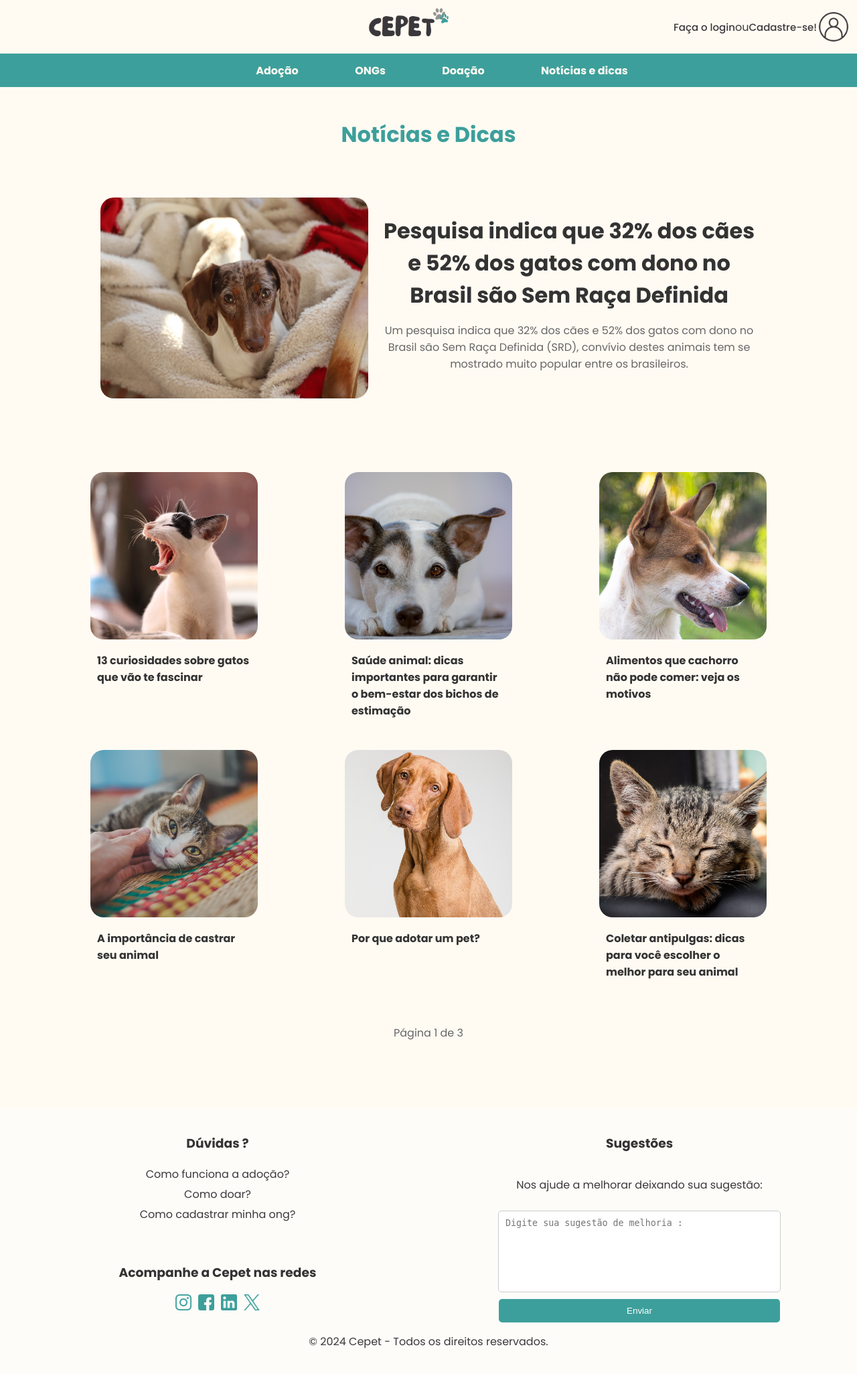
After one commit to beladeiasilva/CEPET, a PHP site: page /conexao/paginas/Noticias.php in a window 1280 px wide. The commit adds this page. Shown: the whole page at 67% size. Run offline with PHP 8.4, Linux system fonts and the light colour scheme.

Commit message:
14 out 1

```diff
--- /dev/null
+++ b/paginas/Noticias.php
@@ -0,0 +1,143 @@
+<?php
+session_start();
+
+// Verifica se o usuário está logado
+if (!isset($_SESSION['email']) || !isset($_SESSION['senha'])) {
+    $logado = false;
+} else {
+    $logado = true;
+    $usuario = $_SESSION['usuario'];  // Nome do usuário
+}
+?>
+
+<!DOCTYPE html>
+<html lang="pt-br">
+<head>
+    <meta charset="UTF-8">
+    <link rel="stylesheet" type="text/css" href="css/estilonoticia.css">
+    <link rel="stylesheet" type="text/css" href="/conexao/paginas/css/padrao.css">
+    <meta name="viewport" content="width=device-width, initial-scale=1.0">
+    <title>Noticias</title>
+    <link rel="icon" href="img/logos/icon.ico">
+</head>
+<body>
+
+    <header>
+        <div class="logoimg">
+            <a href="/conexao/paginas/inicial.php"><img src="img/logos/cepet-preto.png" alt="Logo Cepet"></a>
+        </div>
+        <div class="headerlogin">
+            <?php if ($logado): ?>
+                <span class="user-name">Olá, <?php echo $usuario; ?> !</span>
+
+                    <a class="link_sair" href="/conexao/configuracao/sair.php">
+                        <button class="link_sairbt">Sair</button>
+                    </a>
+
+            <?php else: ?>
+                <a href="login.php">Faça o login </a>
+                <p> ou </p>
+                <a href="/conexao/forms_cd/cadastrousuario.php">Cadastre-se!</a>
+
+        </div>
+        <img class="pessoa" src="img/icones variados/perfil.png" alt="Ícone de perfil">
+        <?php endif; ?>
+    </header>
+
+    <nav>
+    <ul class="barra-navegacao">
+        <li><a href="/conexao/paginas/adocao.php">Adoção</a></li>
+        <li><a href="/conexao/paginas/ONGs.php">ONGs</a></li>
+        <li><a href="/conexao/paginas/doacao.php">Doação</a></li>
+        <li><a href="/conexao/paginas/Noticias.php">Notícias e dicas</a></li>
+    </ul>
+    </nav>
+
+<section class="noticias-section">
+        <div class="container">
+            <h1>Notícias e Dicas</h1>
+
+        <div class="noticia-destaque">
+                <img src="img/animais/dog (1).jpg" alt="Cachorro com dono no Brasil">
+                <div class="destaque-content">
+                    <h2>Pesquisa indica que 32% dos cães e 52% dos gatos com dono no Brasil são Sem Raça Definida</h2>
+                    <p>Um pesquisa indica que 32% dos cães e 52% dos gatos com dono no Brasil são Sem Raça Definida (SRD), convívio destes animais tem se mostrado muito popular entre os brasileiros.</p>
+                </div>
+        </div>
+
+    <div class="noticias-grid">
+        <a href="link-da-noticia-1">
+            <div class="noticia-item">
+                <img src="img/animais/cat (2).jpg" alt="Curiosidades sobre gatos">
+                <h3>13 curiosidades sobre gatos que vão te fascinar</h3>
+            </div>
+        </a>
+        <a href="link-da-noticia-2">
+            <div class="noticia-item">
+                <img src="img/animais/dog (3).jpg" alt="Saúde Animal">
+                <h3>Saúde animal: dicas importantes para garantir o bem-estar dos bichos de estimação</h3>
+            </div>
+        </a>
+        <a href="link-da-noticia-3">
+            <div class="noticia-item">
+                <img src="img/animais/dog (4).jpg" alt="Alimentos que cachorro não pode comer">
+                <h3>Alimentos que cachorro não pode comer: veja os motivos</h3>
+            </div>
+        </a>
+        <a href="link-da-noticia-4">
+            <div class="noticia-item">
+                <img src="img/animais/cat (5).jpg" alt="Castrar seu animal">
+                <h3>A importância de castrar seu animal</h3>
+            </div>
+        </a>
+        <a href="link-da-noticia-5">
+            <div class="noticia-item">
+                <img src="img/animais/dog (6).jpg" alt="Adotar um pet">
+                <h3>Por que adotar um pet?</h3>
+            </div>
+        </a>
+        <a href="link-da-noticia-6">
+            <div class="noticia-item">
+                <img src="img/animais/cat (7).jpg" alt="Coletar antipulgas">
+                <h3>Coletar antipulgas: dicas para você escolher o melhor para seu animal</h3>
+            </div>
+        </a>
+    </div>
+
+
+            <div class="pagination">
+                <span>Página 1 de 3</span>
+            </div>
+        </div>
+    </section>
+
+    <footer>
+        <div class="footer-content">
+            <div class="faq-section">
+                <h3>Dúvidas ?</h3>
+                <ul>
+                    <li>Como funciona a adoção?</li>
+                    <li>Como doar?</li>
+                    <li>Como cadastrar minha ong?</li>
+                </ul>
+                <br>
+                <h3>Acompanhe a Cepet nas redes</h3>
+                <div class="social-links">
+                    <a href="#"><img src="/conexao/paginas/img/redes sociais/instagram.png" alt="Instagram"></a>
+                    <a href="#"><img src="/conexao/paginas/img/redes sociais/facebook.png" alt="Facebook"></a>
+                    <a href="#"><img src="/conexao/paginas/img/redes sociais/linkedin.png" alt="LinkedIn"></a>
+                    <a href="#"><img src="/conexao/paginas/img/redes sociais/twitter.png" alt="Twitter"></a>
+                </div>
+            </div>
+            <div class="suggestion-section">
+                <h3>Sugestões</h3>
+                <p>Nos ajude a melhorar deixando sua sugestão:</p>
+                <textarea placeholder="Digite sua sugestão de melhoria :"></textarea>
+                <button>Enviar</button>
+            </div>
+
+        </div>
+        <p>© 2024 Cepet - Todos os direitos reservados.</p>
+    </footer>
+</body>
+</html>
--- /dev/null
+++ b/paginas/css/estilonoticia.css
@@ -0,0 +1,84 @@
+
+.container {
+    width: 90%;
+
+    margin: 0 auto;
+    padding: 20px;
+
+    display: flex;
+    justify-content: center;
+    align-items: center;
+    flex-direction: column;
+
+}
+
+h1 {
+    font-size: 2rem;
+    color: #3d9f9b;
+    margin-bottom: 70px;
+}
+
+.noticia-destaque {
+    display: flex;
+    gap: 20px;
+    margin-bottom: 90px;
+    width: 85%;
+
+}
+
+.noticia-destaque img {
+    width: 400px;
+    object-fit: cover;
+    height: 300px;
+    border-radius: 20px;
+}
+
+.destaque-content h2 {
+    font-size: 2rem;
+    color: #333;
+    margin-bottom: 10px;
+}
+
+.destaque-content p {
+    font-size: 1rem;
+    color: #666;
+}
+
+.noticias-grid {
+    display: grid;
+    gap: 20px ;
+    column-gap: 130px;
+    grid-template-columns: repeat(3, 1fr);
+    padding: 20px;
+}
+
+.noticia-item {
+    width: 250px;
+    overflow: hidden;
+    text-align:left;
+
+}
+
+.noticia-item img {
+    width: 250px;
+    height: 250px;
+    object-fit: cover;
+    border-radius: 20px;
+}
+.noticias-grid a {
+    text-decoration: none; /* Remove o sublinhado do link */
+}
+.noticia-item h3 {
+    font-size: 1rem;
+    color: #333;
+    padding: 10px;
+    margin-top: 2px;
+
+}
+
+.pagination {
+    text-align: center;
+    margin-top: 20px;
+    font-size: 1rem;
+    color: #666;
+}
--- a/paginas/css/estilos.css
+++ b/paginas/css/estilos.css
@@ -99,6 +99,7 @@ article button {
     background-color: #3d9f9b;
     padding: 50px 0;
     position: relative;
+    width: 100%;
 
 }
 
```
Also changed, not shown: paginas/informativos/1.php (added, +80 -0 lines), paginas/informativos/verifica_login.php (added, +33 -0 lines), paginas/inicial.php (+11 -11 lines), paginas/inicialong.php (+12 -12 lines).
